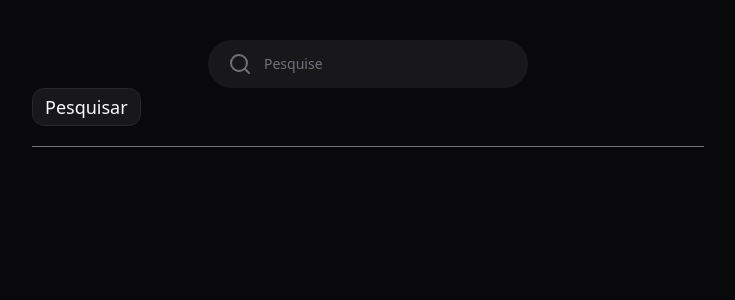
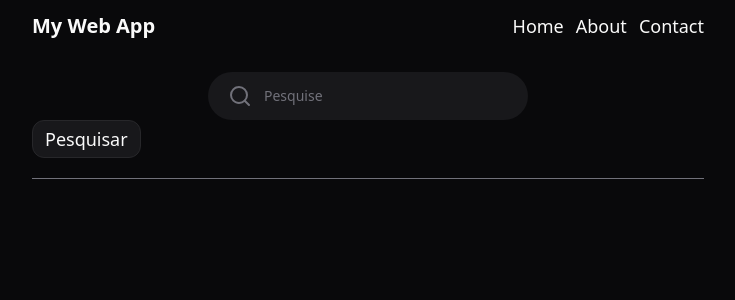
Before and after one commit to logcode-ao/practicing-reactjs, a React (Vite) app in the folder app-selfwork/wiki-search/: page / in a window 1280 px wide. Shown: the top 300 px of the page, without its empty margins (272-1007 px from the left). Built offline with nearby package versions, Linux system fonts and the light colour scheme.

Commit message:
Estruturando a pagina, foi criado uma page Home e um componente HeaderMenu.

```diff
--- a/app-selfwork/wiki-search/src/App.tsx
+++ b/app-selfwork/wiki-search/src/App.tsx
@@ -1,40 +1,7 @@
-import { useEffect, useState } from "react";
-import { Header } from "./components/Header";
-import { ResultList } from "./components/ResultList";
-import { Resultype } from "./data/types";
-import { Button } from "./components/Button";
+import Home from "./page/home";
 
 function App() {
-  const [data, setData] = useState<Resultype[]>([]);
-  const [search, setSearch] = useState("");
-
-  const getData = async (search: string) => {
-    const url = `https://en.wikipedia.org/w/api.php?action=query&list=search&prop=info|extracts&inprop=url&utf8=&format=json&origin=*&srlimit=10&srsearch=${search}`;
-    const response = await fetch(url);
-
-    const data = await response.json();
-
-    const result: Resultype[] = data.query.search;
-
-    setData(result);
-  };
-
-  useEffect(() => {
-    if (search) {
-      getData(search);
-    }
-  }, [search]);
-
-  return (
-    <main className="min-h-screen">
-      <div className="max-w-2xl min-h-96 mt-10 mx-auto">
-        <Header setSearch={setSearch} />
-        <Button />
-
-        <ResultList data={data} />
-      </div>
-    </main>
-  );
+  return <Home />;
 }
 
 export default App;
--- /dev/null
+++ b/app-selfwork/wiki-search/src/components/HeaderMenu.tsx
@@ -0,0 +1,12 @@
+export default function HeaderMenu() {
+  return (
+    <nav className="flex justify-between mt-3 mb-8">
+      <h1 className="font-semibold text-xl cursor-pointer ">My Web App</h1>
+      <ul className="flex gap-3 font-medium cursor-pointer text-lg">
+        <li className="hover:underline ">Home</li>
+        <li className="hover:underline ">About</li>
+        <li className="hover:underline ">Contact</li>
+      </ul>
+    </nav>
+  );
+}
--- /dev/null
+++ b/app-selfwork/wiki-search/src/page/Home.tsx
@@ -0,0 +1,40 @@
+import { useEffect, useState } from "react";
+import { Button } from "../components/Button";
+import { Header } from "../components/Header";
+import { ResultList } from "../components/ResultList";
+import { Resultype } from "../data/types";
+import HeaderMenu from "../components/HeaderMenu";
+
+export default function Home() {
+  const [data, setData] = useState<Resultype[]>([]);
+  const [search, setSearch] = useState("");
+
+  const getData = async (search: string) => {
+    const url = `https://en.wikipedia.org/w/api.php?action=query&list=search&prop=info|extracts&inprop=url&utf8=&format=json&origin=*&srlimit=10&srsearch=${search}`;
+    const response = await fetch(url);
+
+    const data = await response.json();
+
+    const result: Resultype[] = data.query.search;
+
+    setData(result);
+  };
+
+  useEffect(() => {
+    if (search) {
+      getData(search);
+    }
+  }, [search]);
+
+  return (
+    <main className="min-h-screen">
+      <div className="max-w-2xl min-h-96 mx-auto">
+        <HeaderMenu />
+        <Header setSearch={setSearch} />
+        <Button />
+
+        <ResultList data={data} />
+      </div>
+    </main>
+  );
+}
```
Also changed, not shown: 1 other file (tests, documents, lock files or other folders).
